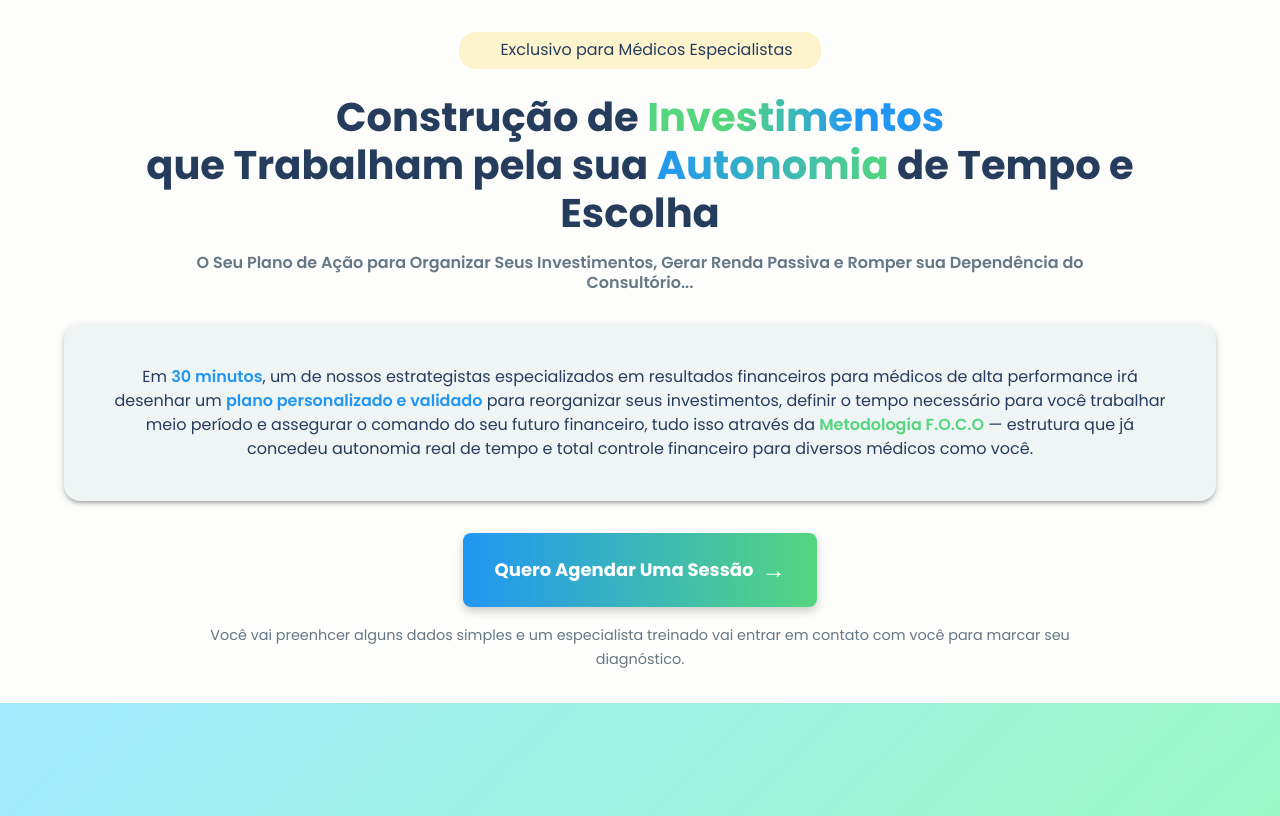
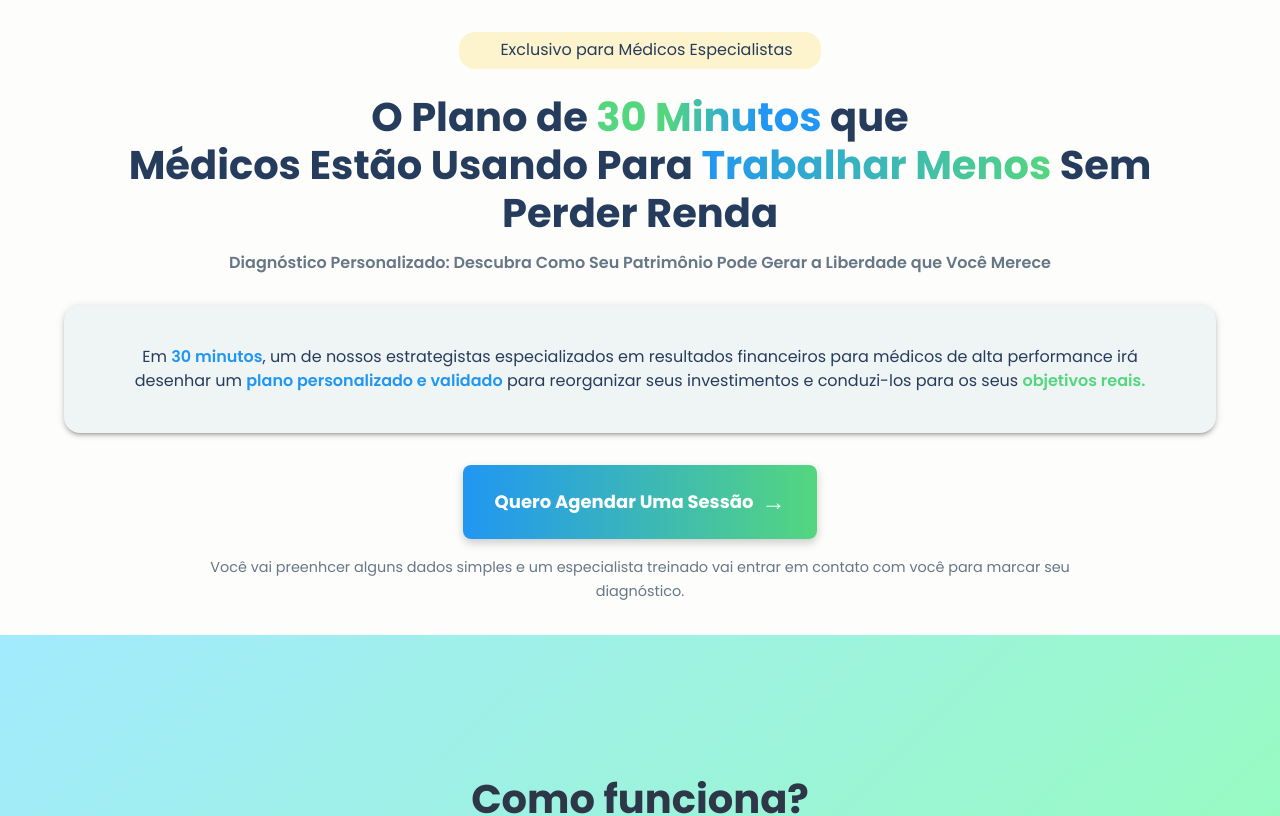
Before and after one commit to AndreHilario/felipehilario-investimentos-medicos-lp, a React (Vite) app: page / in a window 1280 px wide. Shown: the top 816 px of the page. Built offline with nearby package versions, Linux system fonts and the light colour scheme; some icons are missing.

Commit message:
fix: first page texts

```diff
--- a/src/features/home/MainPage.tsx
+++ b/src/features/home/MainPage.tsx
@@ -53,7 +53,7 @@ export function MainPage() {
                         },
                     }}
                 >
-                    Construção de{" "}
+                    O Plano de{" "}
                     <Box
                         component="span"
                         sx={{
@@ -62,10 +62,10 @@ export function MainPage() {
                             WebkitTextFillColor: "transparent",
                         }}
                     >
-                        Investimentos
+                        30 Minutos{" "}
                     </Box>
-                    <br />
-                    que Trabalham pela sua{" "}
+
+                    que                     <br />Médicos Estão Usando Para{" "}
                     <Box
                         component="span"
                         sx={{
@@ -74,13 +74,12 @@ export function MainPage() {
                             WebkitTextFillColor: "transparent",
                         }}
                     >
-                        Autonomia
+                        Trabalhar Menos
                     </Box>{" "}
-                    de{" "}
                     <Box
                         component="span"
                     >
-                        Tempo e Escolha
+                        Sem Perder Renda
                     </Box>
                 </Typography>
 
@@ -98,8 +97,7 @@ export function MainPage() {
                         },
                     }}
                 >
-                    O Seu Plano de Ação para Organizar Seus Investimentos, Gerar Renda Passiva e Romper sua Dependência do
-                    Consultório...
+                    Diagnóstico Personalizado: Descubra Como Seu Patrimônio Pode Gerar a Liberdade que Você Merece
                 </Typography>
 
                 <Paper
@@ -137,8 +135,7 @@ export function MainPage() {
                         >
                             30 minutos
                         </Box>
-                        , um de nossos estrategistas especializados em resultados financeiros para médicos de alta performance irá
-                        desenhar um{" "}
+                        ,  um de nossos estrategistas especializados em resultados financeiros para médicos de alta performance irá desenhar um{" "}
                         <Box
                             component="span"
                             sx={{
@@ -148,8 +145,7 @@ export function MainPage() {
                         >
                             plano personalizado e validado
                         </Box>{" "}
-                        para reorganizar seus investimentos, definir o tempo necessário para você trabalhar meio período e assegurar
-                        o comando do seu futuro financeiro, tudo isso através da{" "}
+                        para reorganizar seus investimentos e conduzi-los para os seus{" "}
                         <Box
                             component="span"
                             sx={{
@@ -157,10 +153,8 @@ export function MainPage() {
                                 fontWeight: 600,
                             }}
                         >
-                            Metodologia F.O.C.O
-                        </Box>{" "}
-                        — estrutura que já concedeu autonomia real de tempo e total controle financeiro para diversos médicos como
-                        você.
+                            objetivos reais.
+                        </Box>
                     </Typography>
                 </Paper>
 
```
